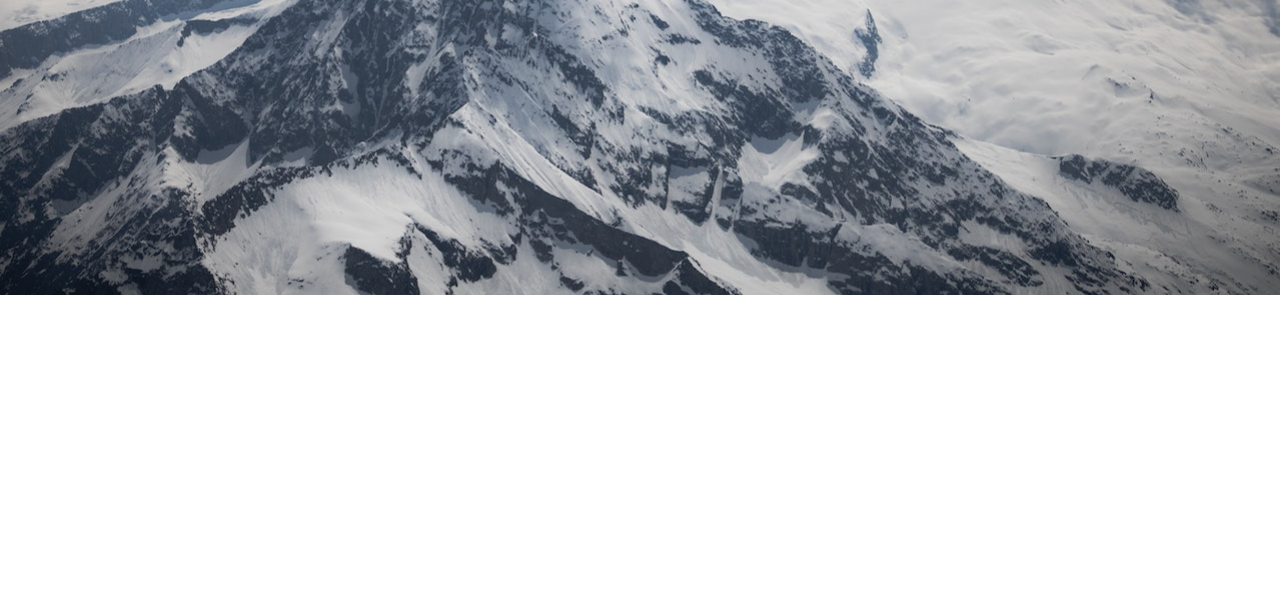
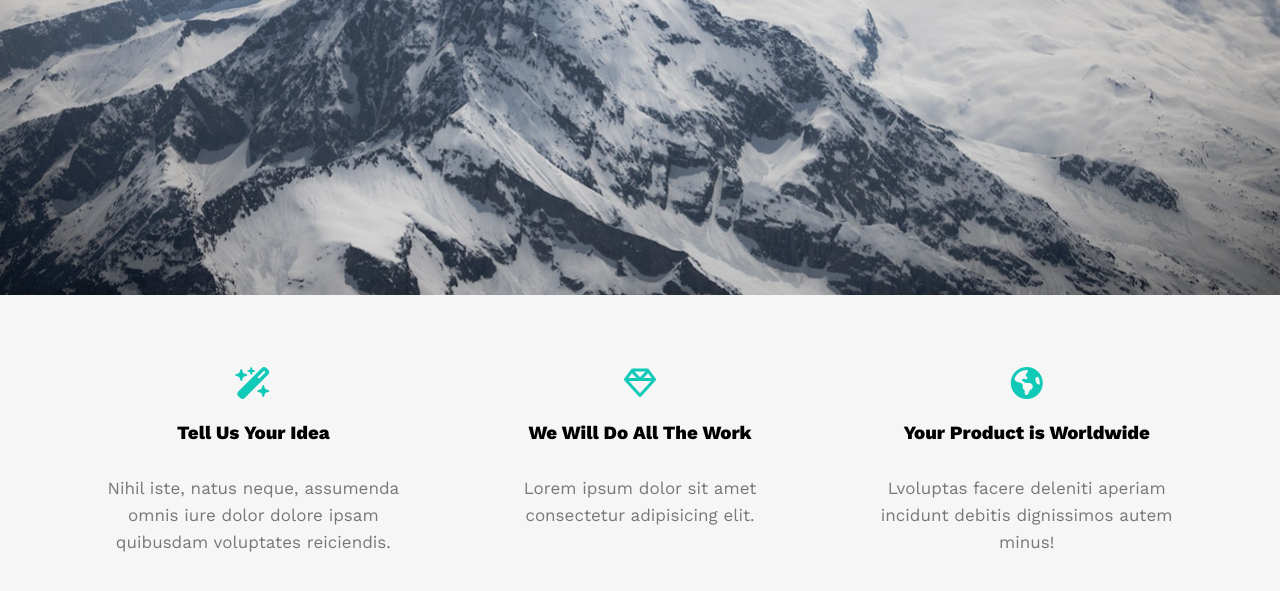
Before and after one commit to mahmoudelmekwed/template-1, a plain HTML site: page index.html in a window 1280 px wide. Shown: the part 521-1112 px from the top of the page. Before the commit the page ends 816 px from the top, so only its background shows below. Drawn offline with nearby package versions, Linux system fonts and the light colour scheme.

Commit message:
Create Features Section

```diff
--- a/css/leon.css
+++ b/css/leon.css
@@ -162,3 +162,32 @@ body {
   font-size: 19px;
   height: 1.8;
 }
+
+.features {
+  padding-top: 60px;
+  padding-bottom: 60px;
+  background-color: #f6f6f6;
+}
+
+.features .container {
+  display: grid;
+  grid-template-columns: repeat(auto-fill , minmax(300px , 1fr));
+  grid-gap: 20px;
+}
+
+.features .feat {
+  padding: 20px;
+  text-align: center;
+}
+.features .feat i {
+  color: var(--main-color);
+}
+.features .feat h3 {
+  font-weight: 800;
+  margin: 30px 0;
+}
+.features .feat p {
+  line-height: 1.6;
+  color: #777;
+  font-size: 17px;
+}
--- a/index.html
+++ b/index.html
@@ -40,5 +40,24 @@
         <p>We are Leon - Super Creative & Minimal Agency Web Template</p>
     </div>
 </div>
+<div class="features">
+    <div class="container">
+        <div class="feat">
+            <i class="fa-sharp fa-solid fa-wand-magic-sparkles fa-2xl"></i>
+            <h3>Tell Us Your Idea</h3>
+            <p>Nihil iste, natus neque, assumenda omnis iure dolor dolore ipsam quibusdam voluptates reiciendis.</p>
+        </div>
+        <div class="feat">
+            <i class="fa-regular fa-gem fa-2xl"></i>
+            <h3>We Will Do All The Work</h3>
+            <p>Lorem ipsum dolor sit amet consectetur adipisicing elit.</p>
+        </div>
+        <div class="feat">
+            <i class="fa-solid fa-earth-americas fa-2xl"></i>
+            <h3>Your Product is Worldwide</h3>
+            <p>Lvoluptas facere deleniti aperiam incidunt debitis dignissimos autem minus!</p>
+        </div>
+    </div>
+</div>
 </body>
 </html>
```
